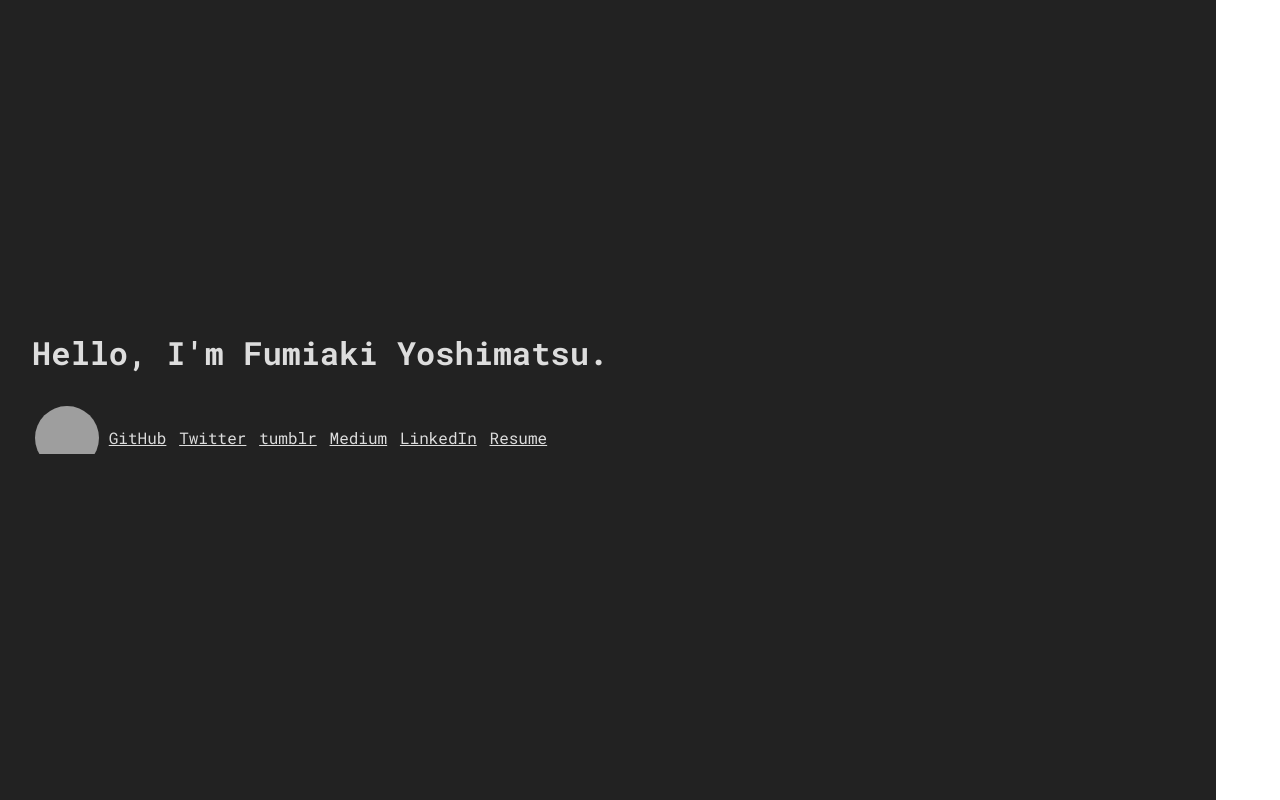
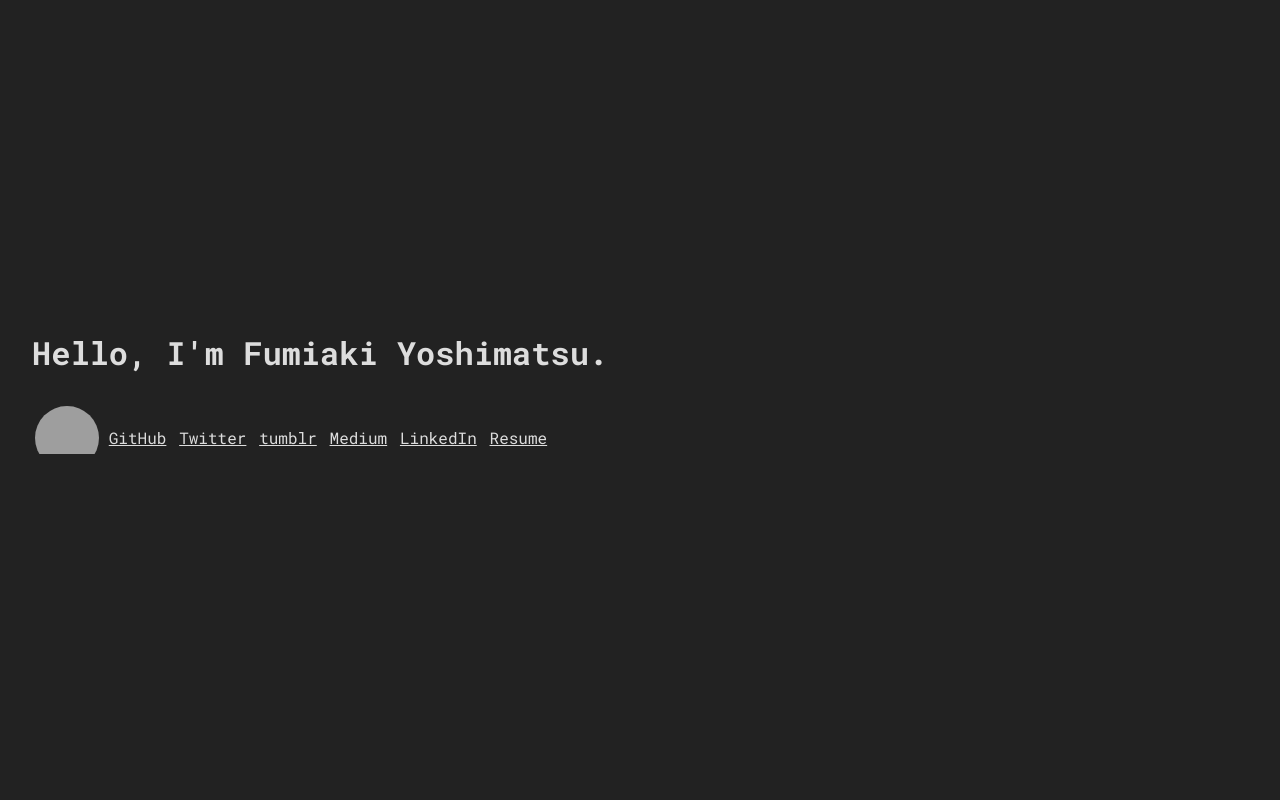
Before and after one commit to fumiakiy/nextjs-website, a Next.js app: page / in a window 1280 px wide. Built offline with nearby package versions, Linux system fonts and the light colour scheme; grey boxes are pictures that could not be loaded.

Commit message:
Fixed some styles.

```diff
--- a/pages/index.tsx
+++ b/pages/index.tsx
@@ -20,7 +20,7 @@ export default function Home() {
             <li><a href="https://fumiakiy.tumblr.com">tumblr</a></li>
             <li><a href="https://medium.com/@fumiakiy">Medium</a></li>
             <li><a href="https://linkedin.com/in/fumiakiy">LinkedIn</a></li>
-            <li><a href="resume/index.html">Resume</a></li>
+            <li><a href="resume.html">Resume</a></li>
           </ul>
         </div>
       </div>
--- a/styles/Home.module.css
+++ b/styles/Home.module.css
@@ -1,7 +1,7 @@
 .root {
   display: flex;
   align-items: center;
-  height: 100%;
+  height: calc(100% - 4em);
   background-color: #222222;
   color: #DDDDDD;
   padding: 2em;
--- a/styles/globals.css
+++ b/styles/globals.css
@@ -5,8 +5,8 @@
 }
 
 body {
-  height: calc(100vh - 4em);
-  width: calc(100vw - 4em);
+  height: calc(100vh);
+  width: calc(100vw);
 }
 
 #__next {
```
